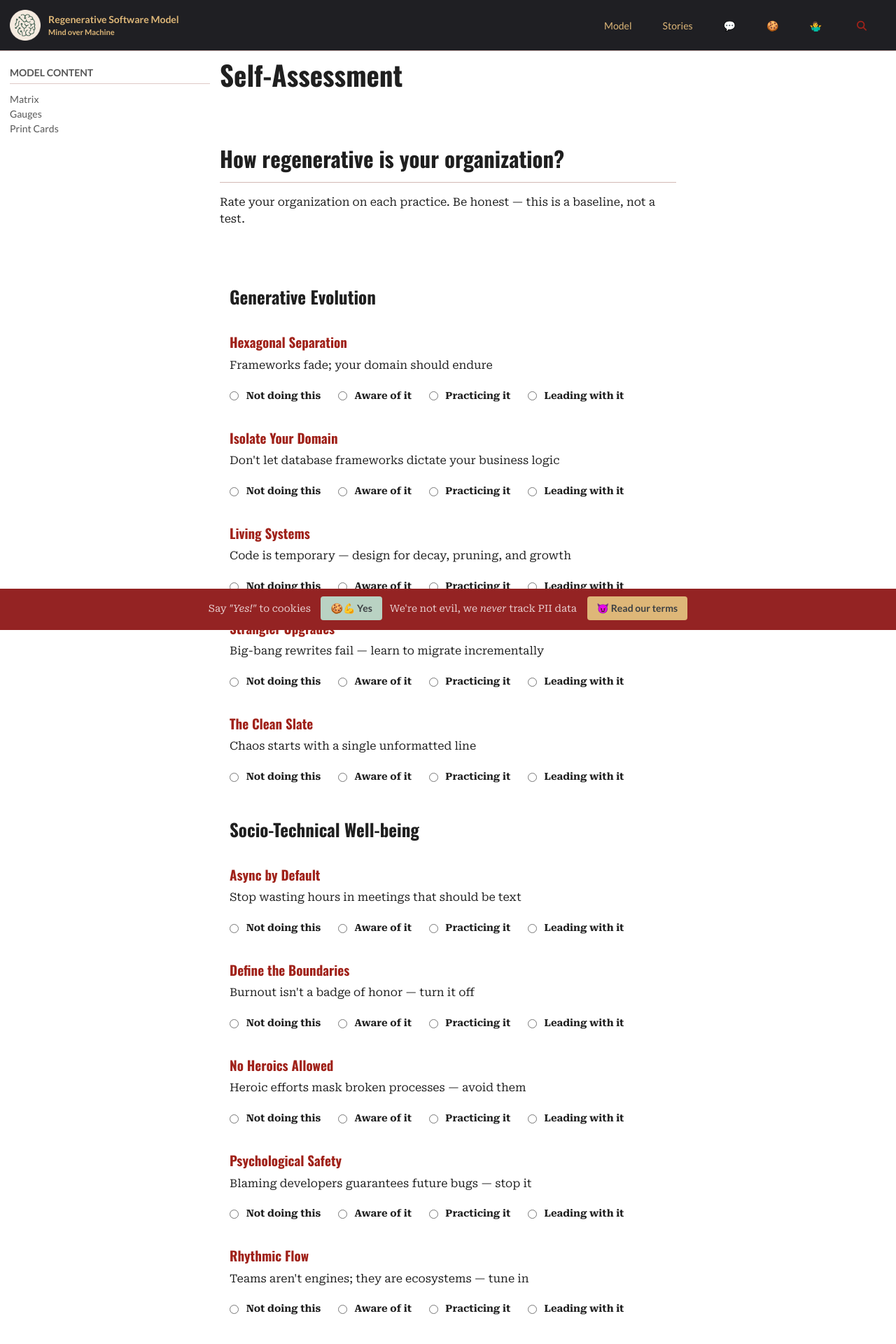
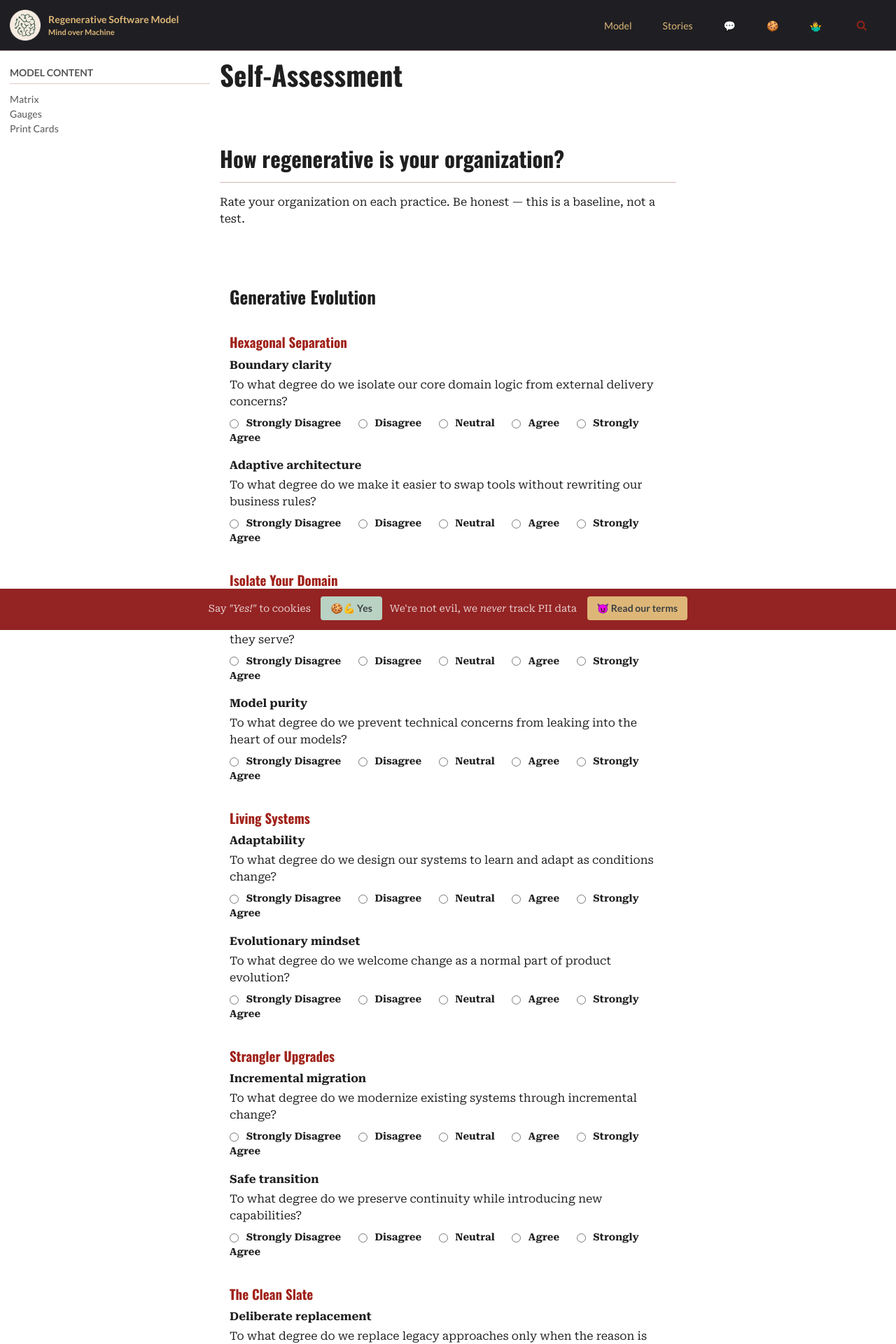
Before and after one commit to mindovermachine-dev/regenerative-model, a Jekyll site: the page built from src/_pages/questionnaire.html, in a window 1280 px wide. Shown: the top 1920 px of the page at 70% size. Built offline with Jekyll 4.4.1, drawn with Linux system fonts in a browser that asks for light colours; cached includes are drawn as plain includes; nearby versions of some CDN libraries; some of the changed text lies outside the part shown.

Commit message:
Build questionnaire with 5-point Likert scale from card frontmatter #11 - #11

```diff
--- a/src/_pages/questionnaire.html
+++ b/src/_pages/questionnaire.html
@@ -22,6 +22,23 @@ sidebar:
     margin: 0 0.5em 0 0 !important;
     vertical-align: middle;
   }
+
+  #assessment-form .question-item {
+    margin-bottom: 1.25em;
+  }
+
+  #assessment-form .question-item .focus {
+    font-weight: 600;
+    margin-bottom: 0.25em;
+  }
+
+  #assessment-form .question-item .prompt {
+    margin-bottom: 0.5em;
+  }
+
+  #assessment-form .question h4 a {
+    box-shadow: none !important;
+  }
 </style>
 
 <div class="page-assessment">
@@ -33,42 +50,68 @@ sidebar:
 
   <form id="assessment-form">
     {% assign a_sorted = site.areas | sort:'weight' | reverse %}
-    {% assign caption_map = "carbon-aware-run: Run heavy jobs when renewable energy is available|circular-code: Optimize code to work on older devices|data-minimization-first: Regularly delete unnecessary data|measure-before-you-cut: Measure energy usage before optimizing|turn-off-the-lights: Reduce unnecessary data transmission|hexagonal-separation: Design code to be independent of frameworks|isolate-your-domain: Keep business logic separate from databases|living-systems: Design code to be maintained and updated over time|strangler-upgrades: Upgrade systems gradually instead of all at once|the-clean-slate: Maintain consistent code formatting standards|active-sponsorship: Financially support open-source projects you depend on|cite-your-sources: Know what dependencies are in your project|ecosystem-gardening: Invest in supporting developers you rely on|file-a-great-issue: Write clear, helpful bug reports|the-upstream-tax: Contribute improvements back to original projects|async-by-default: Use written communication instead of meetings when possible|define-the-boundaries: Set clear work-life boundaries to prevent burnout|no-heroics-allowed: Fix processes instead of relying on heroic efforts|psychological-safety: Blame systems instead of individuals|rhythmic-flow: Balance workload to match team capacity" | split: "|" | map: "split:&#58;" %}
     {% for area in a_sorted %}
     <section class="area">
       <h3>{{ area.title }}</h3>
-      {% assign area_cards = site.cards | where:"area", area.slug %} {% for card
-      in area_cards %}
+      {% assign area_cards = site.cards | where:"area", area.slug %}
+      {% for card in area_cards %}
       <article class="question">
         <h4><a href="{{ card.url }}">{{ card.title }}</a></h4>
-        <p>
-          {% assign simple_caption = "" %}
-          {% for caption_pair in caption_map %}
-            {% assign pair = caption_pair | split: ":" %}
-            {% if pair[0] == card.slug %}
-              {% assign simple_caption = pair[1] %}
-            {% endif %}
+        {% assign assessment_items = card.assessment %}
+        {% if assessment_items and assessment_items.size > 0 %}
+          {% for item in assessment_items %}
+          <div class="question-item">
+            <p class="focus">{{ item.focus }}</p>
+            <p class="prompt">{{ item.question }}</p>
+            <div class="rating">
+              <label>
+                <input type="radio" name="{{ card.slug }}-{{ forloop.index }}" value="1" />
+                Strongly Disagree
+              </label>
+              <label>
+                <input type="radio" name="{{ card.slug }}-{{ forloop.index }}" value="2" />
+                Disagree
+              </label>
+              <label>
+                <input type="radio" name="{{ card.slug }}-{{ forloop.index }}" value="3" />
+                Neutral
+              </label>
+              <label>
+                <input type="radio" name="{{ card.slug }}-{{ forloop.index }}" value="4" />
+                Agree
+              </label>
+              <label>
+                <input type="radio" name="{{ card.slug }}-{{ forloop.index }}" value="5" />
+                Strongly Agree
+              </label>
+            </div>
+          </div>
           {% endfor %}
-          {% if simple_caption != "" %}{{ simple_caption }}{% else %}{{ card.caption }}{% endif %}
-        </p>
-        <div class="rating">
-          <label
-            ><input type="radio" name="{{ card.slug }}" value="0" /> Not doing
-            this</label
-          >
-          <label
-            ><input type="radio" name="{{ card.slug }}" value="1" /> Aware of
-            it</label
-          >
-          <label
-            ><input type="radio" name="{{ card.slug }}" value="2" /> Practicing
-            it</label
-          >
-          <label
-            ><input type="radio" name="{{ card.slug }}" value="3" /> Leading
-            with it</label
-          >
-        </div>
+        {% else %}
+          <p>{{ card.caption }}</p>
+          <div class="rating">
+            <label>
+              <input type="radio" name="{{ card.slug }}" value="1" />
+              Strongly Disagree
+            </label>
+            <label>
+              <input type="radio" name="{{ card.slug }}" value="2" />
+              Disagree
+            </label>
+            <label>
+              <input type="radio" name="{{ card.slug }}" value="3" />
+              Neutral
+            </label>
+            <label>
+              <input type="radio" name="{{ card.slug }}" value="4" />
+              Agree
+            </label>
+            <label>
+              <input type="radio" name="{{ card.slug }}" value="5" />
+              Strongly Agree
+            </label>
+          </div>
+        {% endif %}
       </article>
       {% endfor %}
     </section>
--- a/src/_sass/minimal-mistakes/skins/_lakruzz.scss
+++ b/src/_sass/minimal-mistakes/skins/_lakruzz.scss
@@ -170,7 +170,7 @@ $active-color: mix(#fff, $primary-color, 80%) !default;
 
     &:hover {
       color: $link-color-hover;
-      text-shadow: $text-color 0px 0px 2px;
+      text-shadow: none;
       text-decoration-line: none;
     }
   }
--- a/src/_sass/model/_card.scss
+++ b/src/_sass/model/_card.scss
@@ -38,6 +38,7 @@
     color: white;
     text-decoration: none !important;
     background-color: black;
+    text-shadow: none !important;
   }
 
 
```
Also changed, not shown: other parts of src/_pages/questionnaire.html (+9 -5 lines).
